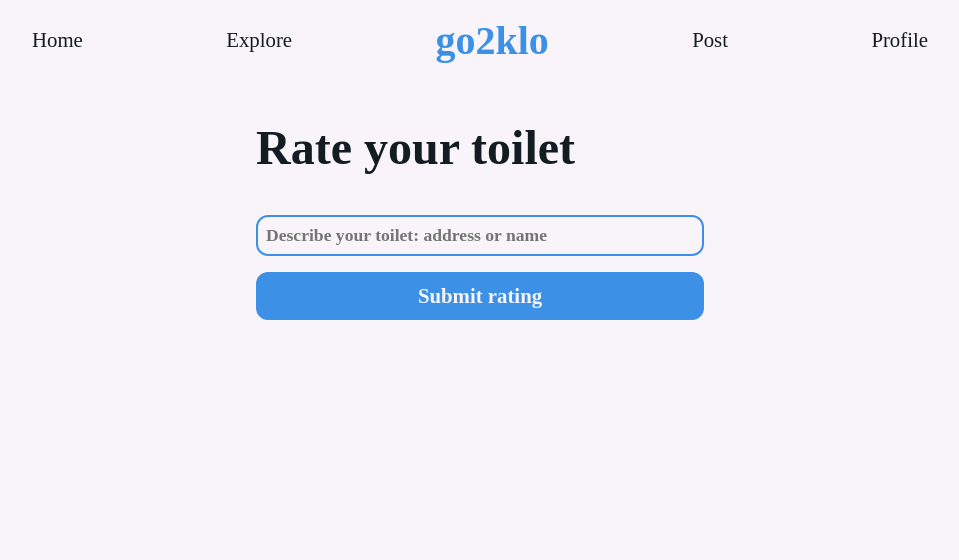
After one commit to czett/go2klo, a Flask app: page /rate in a window 1280 px wide. The commit adds this page. Shown: the top 560 px of the page, without its empty margins (160-1119 px from the left). Run offline with Flask 3, Linux system fonts and the light colour scheme; parts of the project's set-up code (start-up, migrations or seed data) failed here and were passed over; some libraries are stand-ins or nearby versions; some web fonts are replaced.

Commit message:
ratings forms done, geo location fetcher as well

```diff
--- a/app.py
+++ b/app.py
@@ -69,5 +69,18 @@ def logout():
     session.clear()
     return redirect("/")
 
+@app.route("/rate")
+def rate():
+    # logged in checker missing!
+    return render_template("get_location.html")
+
+@app.route("/rate/process", methods=["POST"])
+def process_rating():
+    # logged in checker missing!
+    query = request.form["location_query"]
+    lat, lng = funcs.get_coordinates(query)
+
+    return render_template("rate.html", lat=lat, lng=lng)
+
 if __name__ == "__main__":
     app.run(debug=True, port=7000)
--- a/funcs.py
+++ b/funcs.py
@@ -1,6 +1,7 @@
 import psycopg2
 from psycopg2 import sql
 import bcrypt
+from geopy.geocoders import Nominatim
 
 with open("credentials.yml", "r") as creds:
     pw = creds.readlines()[0]
@@ -48,3 +49,13 @@ def login(username: str, password: str):
         return False, f"Error: {e}"
     finally:
         conn.close()
+
+def get_coordinates(location_name):
+    geolocator = Nominatim(user_agent="go2klo_app")
+
+    location = geolocator.geocode(location_name)
+
+    if location:
+        return location.latitude, location.longitude
+    else:
+        return None, None
--- a/static/style.css
+++ b/static/style.css
@@ -297,7 +297,7 @@ body, html {
     font-weight: 600;
 }
 
-.logreg-msg{
+.msg{
     width: 75%;
     margin-bottom: 2vh;
     padding: 1vh 0;
@@ -309,3 +309,89 @@ body, html {
     font-weight: 600;
     font-size: 1.1rem;
 }
+
+/* logged in index banner */
+
+.banner a{
+    color: var(--bg);
+    cursor: pointer;
+}
+
+/* rating form */
+
+.rating-form{
+    /* position: absolute;
+    inset: 50% auto auto 50%;
+    transform: translate(-50%, -50%); */
+    width: 50%;
+    margin: 0 auto;
+}
+
+.rating-form form{
+    display: flex;
+    flex-direction: column;
+}
+
+.rating-form form .title{
+    font-size: 3rem;
+}
+
+.rating-form form .subtitle{
+    font-size: 2rem;
+}
+
+.rating-form form input, .rating-form form textarea{
+    resize: none;
+    padding: 1vh;
+    border-radius: calc(var(--brad)/2);
+    border: 2px solid var(--ac);
+    color: var(--fg);
+    background: transparent;
+    outline: none;
+    font-size: 1.1rem;
+    font-weight: 600;
+}
+
+.rating-form form label{
+    margin: 1vh 0;
+    font-weight: 600;
+    font-size: 1.3rem;
+}
+
+.rating-form form button{
+    margin-top: 2vh;
+    background-color: var(--ac);
+    border: none;
+    outline: none;
+    padding: 1.5vh 0;
+    border-radius: calc(var(--brad)/2);
+    color: var(--bg);
+    font-size: 1.3rem;
+    font-weight: 600;
+}
+
+input[type="range"] {
+    appearance: none;
+    -webkit-appearance: none;
+    width: 100%;
+    height: 8px;
+    margin: 10px 0 16px;
+    background: #ddd;
+    border-radius: 4px;
+    outline: none;
+}
+
+input[type="range"]::-webkit-slider-thumb {
+    -webkit-appearance: none;
+    appearance: none;
+    width: 20px;
+    height: 20px;
+    background: #007bff;
+    border-radius: 50%;
+    cursor: pointer;
+    transition: background 0.2s;
+}
+
+.rating-form form *{
+    box-sizing: border-box;
+}
--- /dev/null
+++ b/templates/get_location.html
@@ -0,0 +1,15 @@
+{% extends "base.html" %}
+
+{% block content %}
+
+<div class="rating-form">
+    <form action="/rate/process" enctype="multipart/form-data" method="post">
+        <h2 class="title">Rate your toilet</h2>
+
+        <input type="text" name="location_query" required placeholder="Describe your toilet: address or name">
+
+        <button type="submit">Submit rating</button>
+    </form>
+</div>
+
+{% endblock %}
--- a/templates/logreg.html
+++ b/templates/logreg.html
@@ -8,7 +8,7 @@
             <h2 class="title">Log into go2klo</h2>
 
             {% if msg != None %}
-                <div class="logreg-msg">{{msg}}</div>
+                <div class="logreg-msg msg">{{msg}}</div>
             {% endif %}
 
             <label for="username">Enter your username:</label>
@@ -26,7 +26,7 @@
             <h2 class="title">Register into go2klo</h2>
 
             {% if msg != None %}
-                <div class="logreg-msg">{{msg}}</div>
+                <div class="logreg-msg msg">{{msg}}</div>
             {% endif %}
 
             <label for="username">Enter your username:</label>
```
Also changed, not shown: templates/index.html (+12 -0 lines), templates/rate.html (added, +44 -0 lines).
